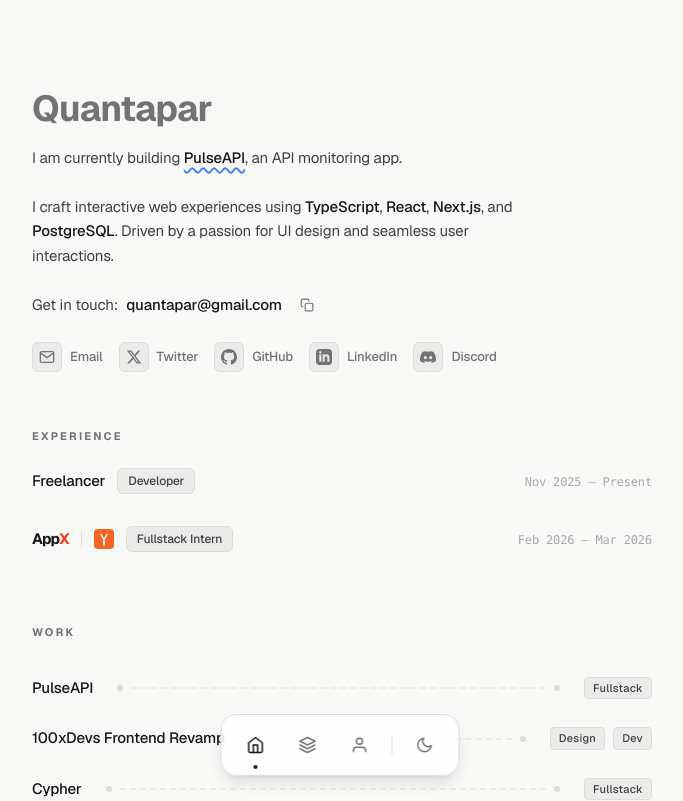
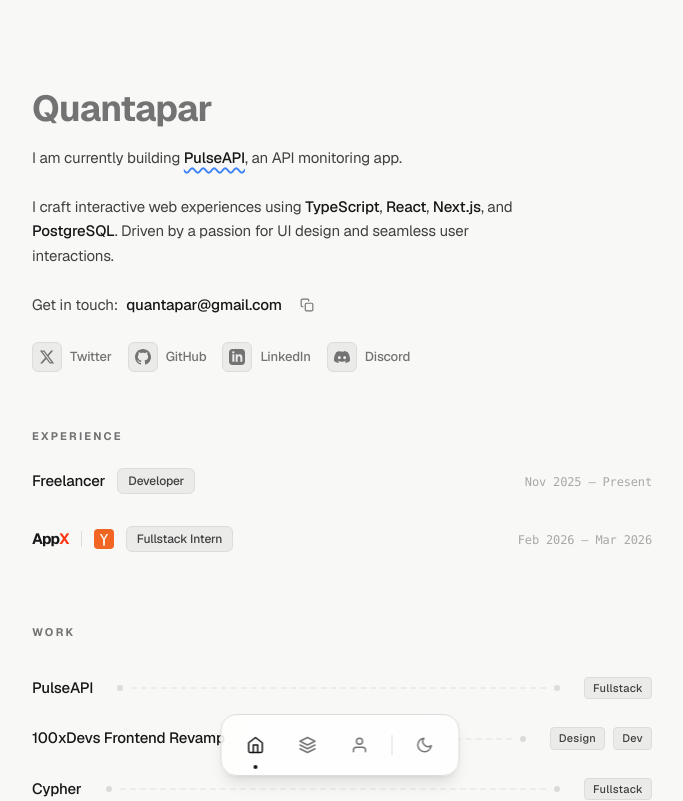
Before and after one commit to Quantapar/portfolio, a React (Vite) app: page / in a window 1280 px wide. Shown: the top 801 px of the page, without its empty margins (300-983 px from the left). Built offline with nearby package versions, Linux system fonts and the light colour scheme.

Commit message:
refactor: remove unused imports, contributions section, and email link

```diff
--- a/src/App.tsx
+++ b/src/App.tsx
@@ -3,9 +3,8 @@
 import devsImage from "./assets/100xDevsFrontend.png";
 import cypherImage from "./assets/Cypher.png";
 import mayhemImage from "./assets/Mayhem.png";
-import contactImage from "./assets/contact.png";
+
 import pulseapiImage from "./assets/pulse-api.png";
-
 
 import {
   SunIcon,
@@ -17,7 +16,7 @@
   ExternalLinkIcon,
   TwitterIcon,
   LinkedInIcon,
-  MailIcon,
+
   CopyIcon,
   CheckIcon,
   DiscordIcon,
@@ -470,7 +469,10 @@
 
               <div className="inline-flex items-center flex-wrap gap-2 text-[15px]">
                 <span className="text-(--text-secondary)">Get in touch:</span>
-                <span className="font-medium text-(--text-primary)">
+                <span
+                  onClick={copyEmail}
+                  className="font-medium text-(--text-primary) cursor-pointer hover:text-(--text-highlight) transition-colors duration-200"
+                >
                   quantapar@gmail.com
                 </span>
                 <button
@@ -481,15 +483,6 @@
                   {copied ? <CheckIcon /> : <CopyIcon />}
                 </button>
                 <div className="flex flex-wrap gap-x-4 gap-y-3 mt-4">
-                  <a
-                    href="mailto:quantapar@gmail.com"
-                    className="group flex items-center gap-2 text-[13px] font-medium text-(--text-muted) hover:text-(--text-primary) transition-colors duration-200 ease-out focus-visible:outline-none focus-visible:ring-2 focus-visible:ring-(--border-color) rounded-md"
-                  >
-                    <span className="p-1.5 rounded-md bg-(--bg-tertiary) border border-(--border-color) group-hover:border-(--text-muted) transition-colors duration-200 ease-[cubic-bezier(0.32,0.72,0,1)] group-active:scale-[0.97]">
-                      <MailIcon />
-                    </span>
-                    <span>Email</span>
-                  </a>
                   <a
                     href="https://x.com/quantapar"
                     target="_blank"
--- a/src/components/layout/Footer.tsx
+++ b/src/components/layout/Footer.tsx
@@ -4,7 +4,6 @@
   <footer className="w-full max-w-2xl mx-auto px-6 pb-28">
     <div className="pt-12 flex flex-col items-center gap-6 border-t border-(--border-color)">
       <div className="flex gap-6 text-xs text-(--text-muted)">
-        <a href="mailto:quantapar@gmail.com" className="hover:text-(--text-primary) transition-colors">Email</a>
         <a href="https://x.com/quantapar" target="_blank" rel="noopener noreferrer" className="hover:text-(--text-primary) transition-colors">Twitter</a>
         <a href="https://github.com/Quantapar" target="_blank" rel="noopener noreferrer" className="hover:text-(--text-primary) transition-colors">GitHub</a>
         <a href="https://www.linkedin.com/in/manu-sharma-6012bb32a/" target="_blank" rel="noopener noreferrer" className="hover:text-(--text-primary) transition-colors">LinkedIn</a>
```
Lines whose indentation alone changed are shown as unchanged.
